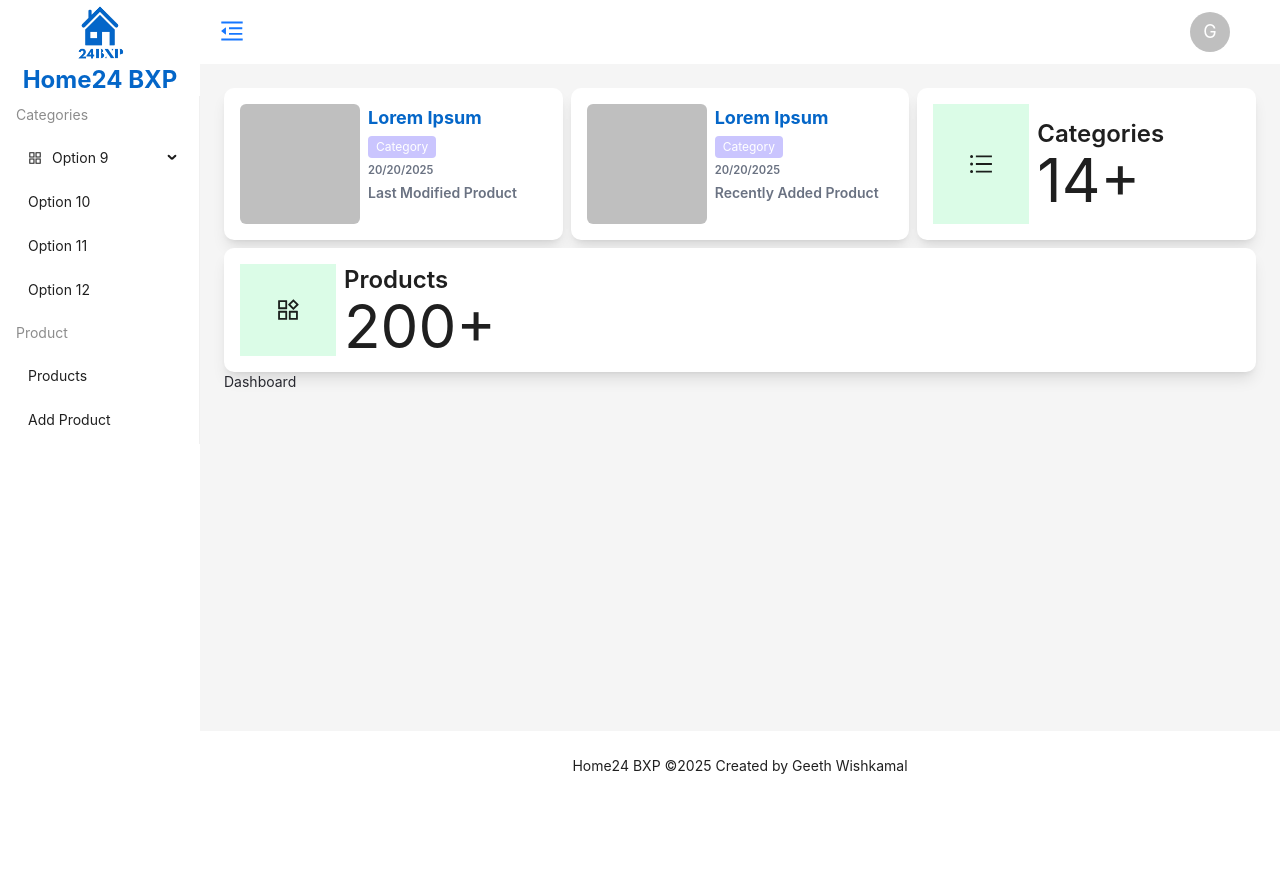
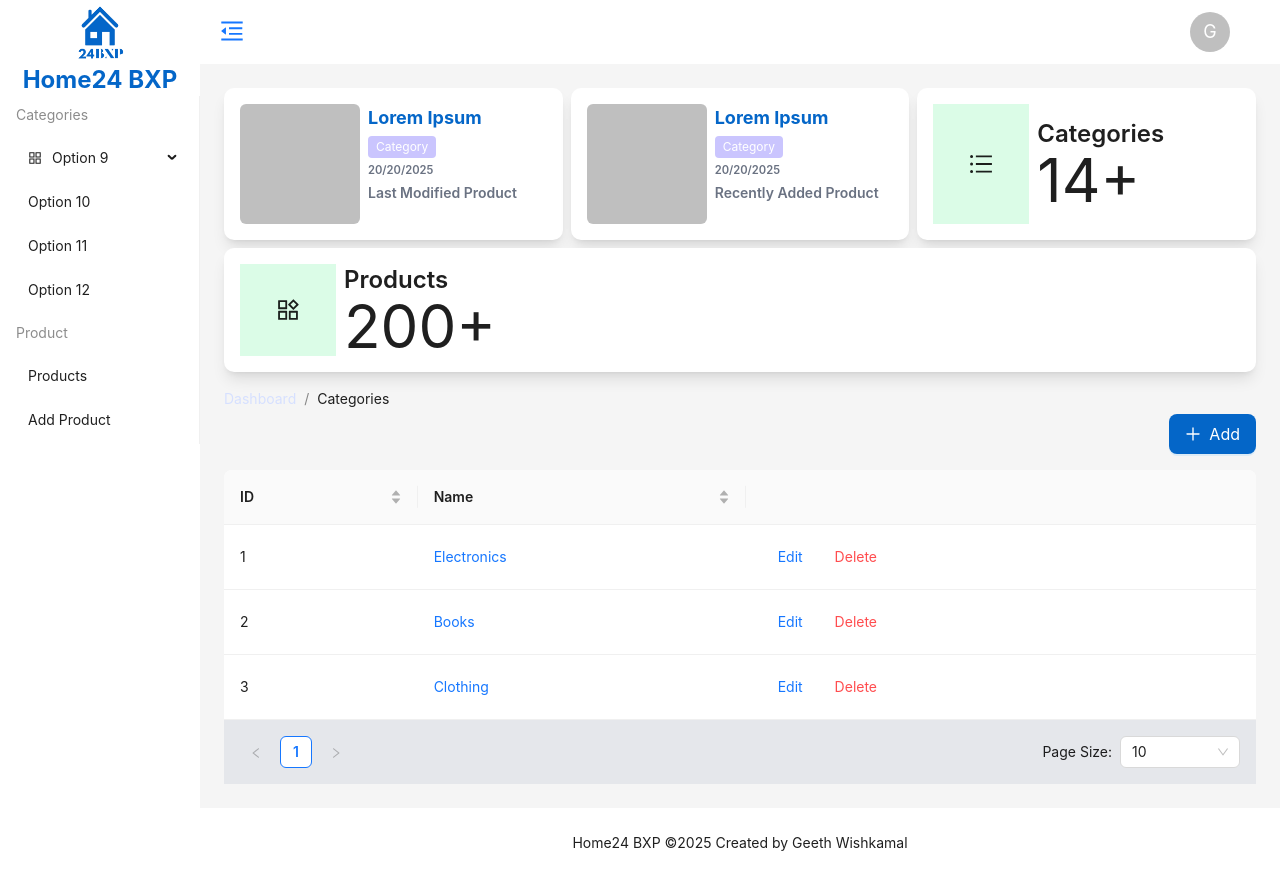
Before and after one commit to geethwish/home24-frontend, a React (Vite) app: page / in a window 1280 px wide. Before the commit the page ends 800 px from the top, so only its background shows below. Built offline with nearby package versions, Linux system fonts and the light colour scheme.

Commit message:
add Category, Modify and delete category uI implemented, Category List table UI implemented

```diff
--- a/package.json
+++ b/package.json
@@ -10,6 +10,7 @@
     "preview": "vite preview"
   },
   "dependencies": {
+    "@ant-design/v5-patch-for-react-19": "^1.0.3",
     "@reduxjs/toolkit": "^2.6.1",
     "@tailwindcss/vite": "^4.0.17",
     "@tanstack/react-query": "^5.70.0",
--- /dev/null
+++ b/src/components/category/AddCategoryForm.tsx
@@ -0,0 +1,72 @@
+import { Form, Input, Modal, Select } from 'antd'
+import { FC } from 'react'
+import { Category, CategoryFormProps } from '../../types'
+
+interface AddCategoryFormProps {
+    isOpen: boolean
+    handleOk: () => void
+    handleCancel: () => void
+    category?: Category | null
+}
+const { TextArea } = Input
+const { Option } = Select;
+
+const AddCategoryForm: FC<AddCategoryFormProps> = ({ isOpen, handleCancel, handleOk, category }) => {
+    const isEdit = category !== undefined && category !== null
+    const handleFormSubmit = () => {
+
+    }
+
+    const handleFormSubmitFailed = () => {
+
+    }
+
+    return (
+        <Modal title={isEdit ? `Modify ${category.name}` : "Add Category"
+        } open={isOpen} onOk={handleOk} onCancel={handleCancel} >
+            <Form
+                name="authForm"
+                labelCol={{ span: 24 }}
+                wrapperCol={{ span: 24 }}
+                style={{ maxWidth: 600 }}
+                initialValues={{ remember: true }}
+                onFinish={handleFormSubmit}
+                onFinishFailed={handleFormSubmitFailed}
+                autoComplete="off"
+                requiredMark={false}
+            >
+
+
+                <Form.Item<CategoryFormProps>
+                    label="Category Name"
+                    name="name"
+                    rules={[{ required: true, message: 'Please input your email!' }]}
+                >
+                    <Input size='large' placeholder='johnsmith@example.com' />
+                </Form.Item>
+
+                <Form.Item<CategoryFormProps>
+                    label="Category Description"
+                    name="description"
+                    rules={[{ required: true, message: 'Please input your email!' }]}
+                >
+                    <TextArea size='large' placeholder='johnsmith@example.com' />
+                </Form.Item>
+
+                <Form.Item<CategoryFormProps>
+                    label="Parent Category"
+                    name="parent_id"
+
+                >
+                    <Select>
+                        <Option value={5}>Home and Decor</Option>
+                        <Option value={10}>Lighting</Option>
+                        <Option value={20}>Electric</Option>
+                    </Select>
+                </Form.Item>
+            </Form>
+        </Modal >
+    )
+}
+
+export default AddCategoryForm
--- a/src/main.tsx
+++ b/src/main.tsx
@@ -4,6 +4,7 @@ import './index.css'
 import App from './App.tsx'
 import { Provider } from 'react-redux';
 import { store } from './redux/store.ts';
+import '@ant-design/v5-patch-for-react-19';
 
 createRoot(document.getElementById('root')!).render(
   <StrictMode>
--- a/src/pages/Dashboard.tsx
+++ b/src/pages/Dashboard.tsx
@@ -1,6 +1,185 @@
+import { Breadcrumb, Button, Modal } from "antd"
+import { ColumnsType } from "antd/es/table";
+import { useNavigate } from "react-router-dom";
+import { Table, Select, Pagination } from 'antd';
+import { useState } from "react";
+import {
+    PlusOutlined,
+    DeleteFilled
+} from '@ant-design/icons';
+import AddCategoryForm from "../components/category/AddCategoryForm";
+import { Category } from "../types";
+
+const { Option } = Select;
+const { confirm } = Modal;
+
+
+
+const categoryData = [
+    {
+        id: 1,
+        name: 'Electronics',
+    },
+    {
+        id: 2,
+        name: 'Books',
+    },
+    {
+        id: 3,
+        name: 'Clothing',
+    }
+]
+
+const showDeleteConfirm = () => {
+    confirm({
+        title: 'Are you sure you want to delete this category?',
+        icon: <DeleteFilled color="red" />,
+        content: 'Deleting this category will remove it permanently. This action cannot be undone.',
+        okText: 'Yes, Delete',
+        okType: 'danger',
+        cancelText: 'Cancel',
+        width: 500,
+        onOk() {
+            console.log('Category deleted');
+        },
+        onCancel() {
+            console.log('Delete action canceled');
+        },
+    });
+};
+
+
 const Dashboard = () => {
+    const navigate = useNavigate();
+    const [isLoading, setIsLoading] = useState(true);
+    const [page, setPage] = useState(1);
+    const [pageSize, setPageSize] = useState<number>(10);
+    const [sortBy, setSortBy] = useState<string>('id');
+    const [sortOrder, setSortOrder] = useState<'asc' | 'desc'>('asc');
+    const [isOpen, setIsOpen] = useState(false)
+    const total = 10
+    const error = false
+    const [selectedRecord, setSelectedRecord] = useState<Category | null>(null)
+
+
+    const handleSelectRecord = (record: Category) => {
+        setSelectedRecord(record)
+        setIsOpen(true)
+    }
+    const columns: ColumnsType<Category> = [
+        {
+            title: 'ID',
+            dataIndex: 'id',
+            key: 'id',
+            sorter: true,
+            sortDirections: ['ascend', 'descend'],
+            // sortOrder: sortBy === 'id' ? (sortOrder === 'asc' ? 'ascend' : 'descend') : null,
+            // onHeaderCell: (column) => ({
+            //     onClick: () => {
+            //         setSortBy(column.dataIndex as string);
+            //         setSortOrder(sortBy === column.dataIndex && sortOrder === 'asc' ? 'desc' : 'asc');
+            //     },
+            // }),
+            render: (text) => <span>{text}</span>,
+        },
+        {
+            title: 'Name',
+            dataIndex: 'name',
+            key: 'name',
+            sorter: true,
+            sortDirections: ['ascend', 'descend'],
+            // sortOrder: sortBy === 'name' ? (sortOrder === 'asc' ? 'ascend' : 'descend') : null,
+            // onHeaderCell: (column) => ({
+            //     onClick: () => {
+            //         setSortBy(column.dataIndex as string);
+            //         setSortOrder(sortBy === column.dataIndex && sortOrder === 'asc' ? 'desc' : 'asc');
+            //     },
+            // }),
+            render: (text, record) => <a onClick={() => navigate(`/product/${record.id}`)}>{text}</a>,
+        },
+        {
+            title: '',
+            dataIndex: 'action',
+            key: 'action',
+            // sorter: true,
+            // sortDirections: ['ascend', 'descend'],
+            // sortOrder: sortBy === 'name' ? (sortOrder === 'asc' ? 'ascend' : 'descend') : null,
+            // onHeaderCell: (column) => ({
+            //     onClick: () => {
+            //         setSortBy(column.dataIndex as string);
+            //         setSortOrder(sortBy === column.dataIndex && sortOrder === 'asc' ? 'desc' : 'asc');
+            //     },
+            // }),
+            render: (text, record) => <div>
+                <Button type="link" onClick={() => handleSelectRecord(record)}>Edit</Button>
+                <Button type="link" danger onClick={() => showDeleteConfirm()}>Delete</Button>
+            </div>,
+        },
+        // Add more columns as needed
+    ];
+
+
+
+    const handleCategoryFormConfirm = () => {
+
+    }
+
     return (
-        <p>Dashboard</p>
+        <>
+            <div className="mt-4 mb-1">
+                <Breadcrumb
+                    items={[
+                        {
+                            title: 'Dashboard',
+                        },
+                        {
+                            title: 'Categories',
+                        },
+                    ]}
+                />
+            </div>
+
+            <div>
+                <div>
+                    <div className="mt-1 flex justify-end">
+                        <Button type="primary" size="large" onClick={() => setIsOpen(true)}><PlusOutlined classID="mr-1" />Add</Button>
+                    </div>
+                    <Table
+                        className="mt-4"
+                        rowKey="id"
+                        columns={columns}
+                        dataSource={categoryData}
+                        pagination={false}
+                    // loading={isLoading}
+                    // onChange={handleTableChange}
+                    />
+                    {categoryData.length > 0 && (
+                        <div className="bg-gray-200 p-4 flex justify-between items-center">
+                            <Pagination
+                                current={page}
+                                pageSize={pageSize}
+                                total={total}
+                                onChange={(p) => setPage(p)}
+
+                            />
+                            <div>
+                                Page Size:
+                                <Select defaultValue={10} style={{ width: 120, marginLeft: 8 }} onChange={(value) => setPageSize(value)}>
+                                    <Option value={5}>5</Option>
+                                    <Option value={10}>10</Option>
+                                    <Option value={20}>20</Option>
+                                    <Option value={50}>50</Option>
+                                </Select>
+                            </div>
+
+                        </div>
+
+                    )}
+                    {categoryData.length === 0 && !isLoading && !error && <p>No products in this category.</p>}
+                </div>
+            </div>
+            <AddCategoryForm isOpen={isOpen} handleCancel={() => setIsOpen(false)} handleOk={handleCategoryFormConfirm} category={selectedRecord} />
+        </>
     )
 }
 
```
Also changed, not shown: src/types/index.ts (+10 -0 lines), 1 other file (tests, documents, lock files or other folders).
